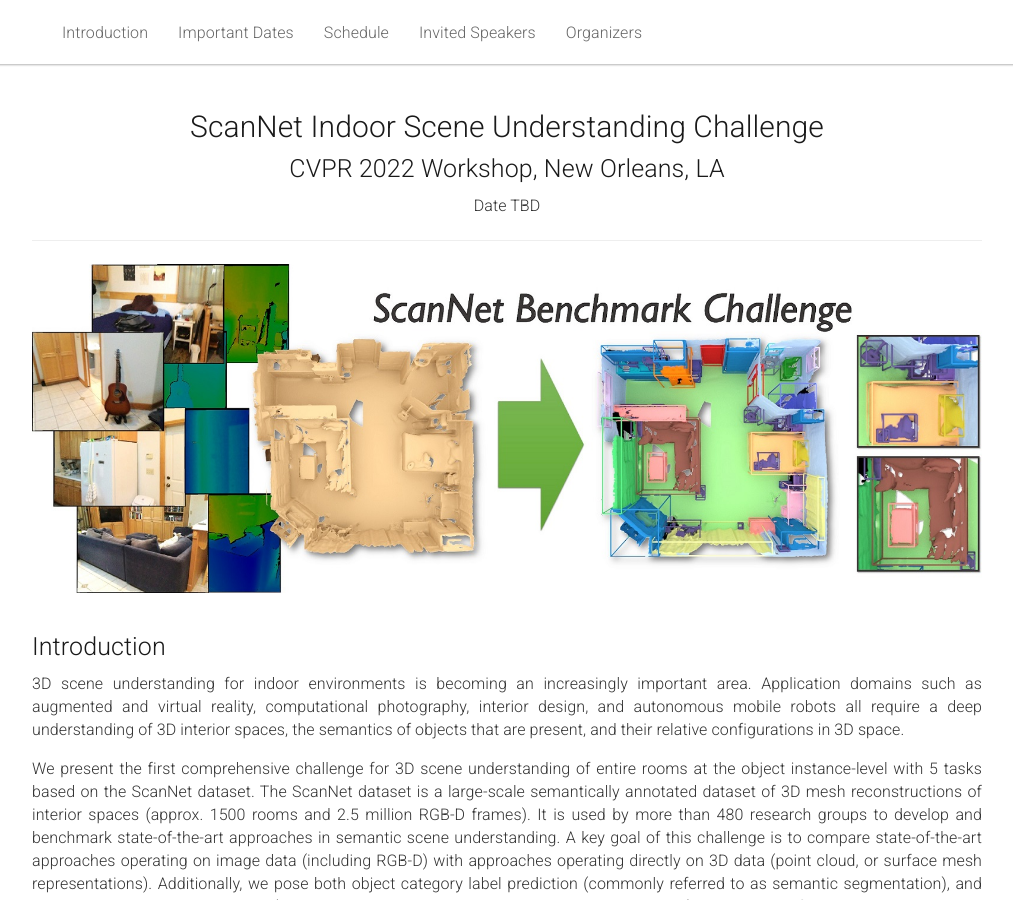
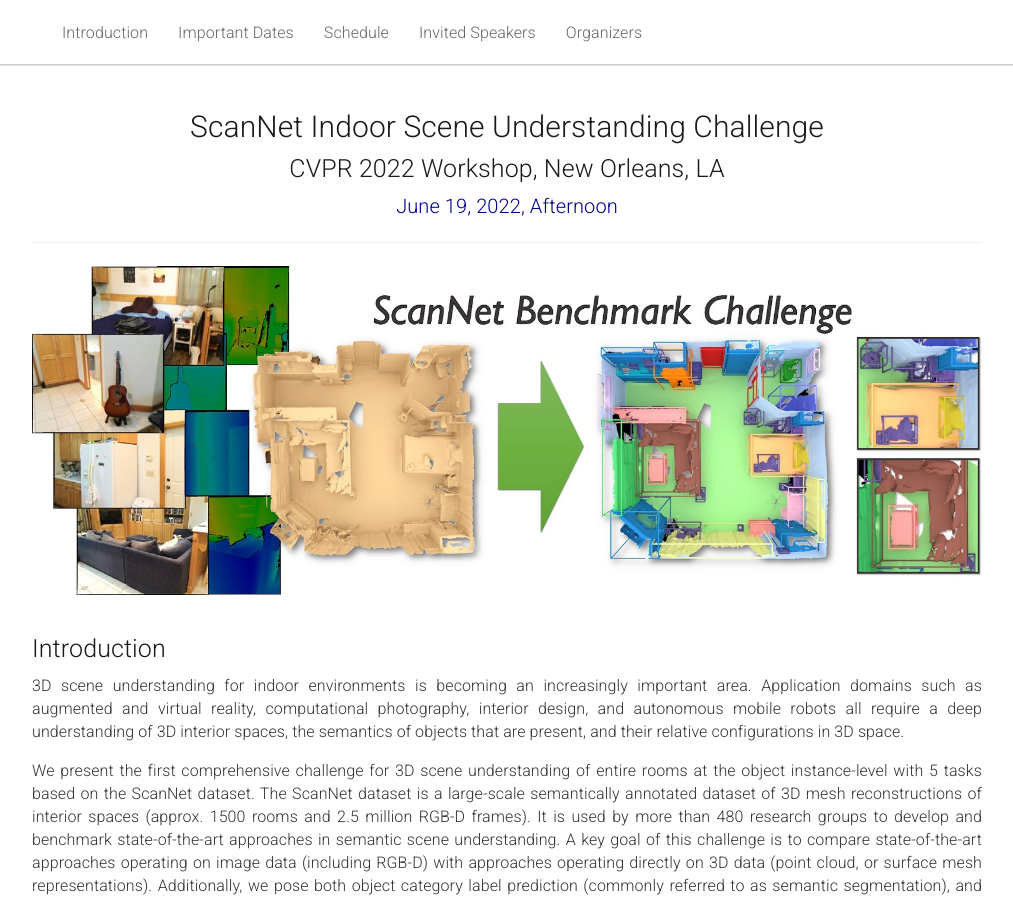
Before and after one commit to ScanNet/cvpr2022workshop, a Jekyll site: the page built from _pages/home.md, in a window 1280 px wide and 900 px high. Shown: the whole window, without its empty margins (133-1146 px from the left). Built offline with Jekyll 4.4.1, drawn with Linux system fonts in a browser that asks for light colours.

Commit message:
Update home.md

```diff
--- a/_pages/home.md
+++ b/_pages/home.md
@@ -15,7 +15,7 @@ acknowledgements: ""
   <div class="col-xs-12">
     <center><h1>ScanNet Indoor Scene Understanding Challenge</h1></center>
     <center><h2>CVPR 2022 Workshop, New Orleans, LA</h2></center>
-    <center>Date TBD</center> <!-- location-->
+    <center><h3 style="color:darkblue;font-weight:100">June 19, 2022, Afternoon</h3></center> <!-- location-->
   </div>
 </div>
 
```
